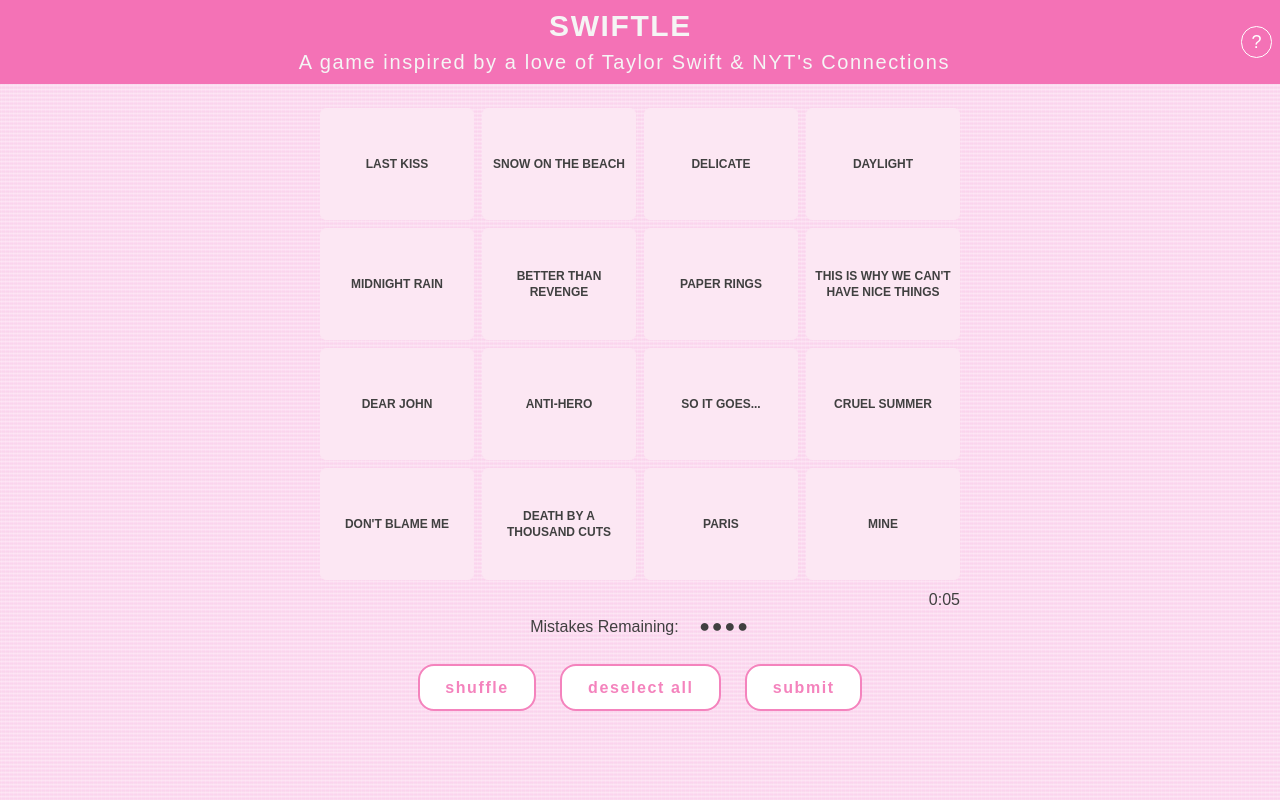
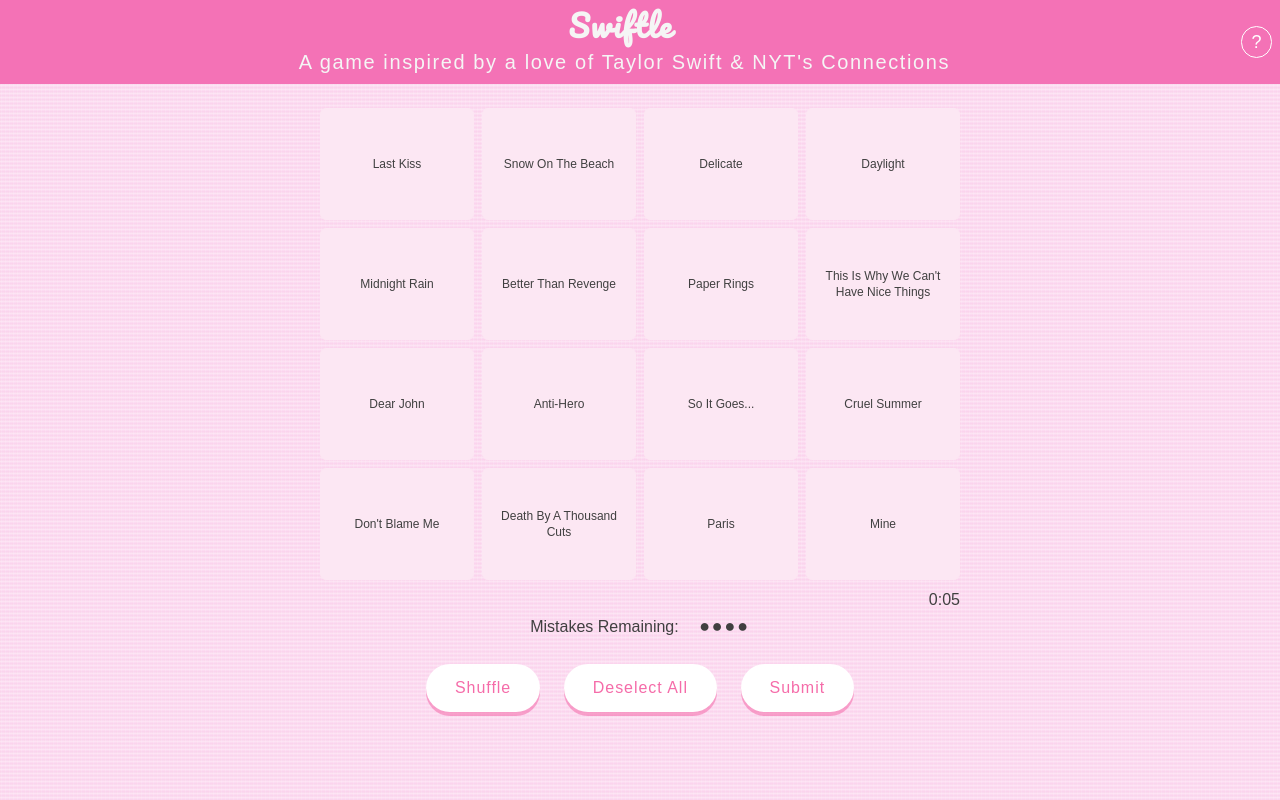
Before and after one commit to samanthacabrera/swiftle, a React (Vite) app: page / in a window 1280 px wide. Built offline with nearby package versions, Linux system fonts and the light colour scheme; a web font is replaced by a local one.

Commit message:
update header and button styling

```diff
--- a/src/App.css
+++ b/src/App.css
@@ -1,3 +1,4 @@
+@import url("https://fonts.googleapis.com/css2?family=Pacifico&display=swap");
 @import url("https://fonts.googleapis.com/css2?family=Gabarito:wght@400..900&display=swap");
 @tailwind base;
 @tailwind components;
@@ -25,24 +26,33 @@
     );
 }
 
+.title {
+  font-family: "Pacifico", cursive;
+}
+
 .btn {
-  background: #fff;
-  color: #f483bd;
-  border: 2px solid #f483bd;
-  padding: 0.6rem 1.6rem;
-  border-radius: 1rem;
-  font-weight: 900;
-  letter-spacing: 0.1em;
-  text-transform: lowercase;
-  transition: 0.2s ease;
+  background: #ffffff;
+  color: #f56ca9;
+  border: none;
+  padding: 0.75rem 1.8rem;
+  border-radius: 1.7rem;
+  letter-spacing: 0.06em;
+  box-shadow: 0 4px 0 #f35ea280;
+  transition: all 0.2s ease;
 }
 
 .btn:hover {
-  transform: translate(0px, -4px);
+  transform: translateY(-3px);
+  box-shadow: 0 6px 0 #f56ca9;
+}
+
+.btn:active {
+  transform: translateY(0);
+  box-shadow: 0 3px 0 #f35ea280;
 }
 
 .btn:disabled {
-  opacity: 0.5;
-  cursor: not-allowed;
+  opacity: 0.45;
   transform: none;
+  box-shadow: 0 4px 0 #f35ea280;
 }
--- a/src/Board.jsx
+++ b/src/Board.jsx
@@ -198,7 +198,7 @@
             key={songObj.song}
             onClick={() => toggleSelect(songObj)}
             disabled={gameOver}
-            className={`h-24 w-full sm:h-28 sm:w-34 border border-pink-100 flex justify-center items-center flex-wrap rounded-md relative cursor-pointer font-bold uppercase select-none p-2 text-xs transition z-0
+            className={`h-24 w-full sm:h-28 sm:w-34 border border-pink-100 flex justify-center items-center flex-wrap rounded-md relative cursor-pointer select-none p-2 text-xs transition z-0
               ${
                 selected.includes(songObj)
                   ? "bg-pink-400 text-white border border-pink-400"
--- a/src/Header.jsx
+++ b/src/Header.jsx
@@ -8,7 +8,7 @@
     <>
       <div className="flex items-center w-screen bg-pink-400 relative">
         <div className="flex flex-col items-center w-full  py-2 text-center space-y-1 tracking-widest">
-          <h1 className="text-xl md:text-2xl lg:text-3xl uppercase font-bold">Swiftle</h1>
+          <h1 className="title text-xl md:text-2xl lg:text-3xl font-bold">Swiftle</h1>
           <h6 className="text-center text-xs md:text-lg lg:text-xl ml-2">
             A game inspired by a love of Taylor Swift & NYT's{" "}
             <a
```
Also changed, not shown: 1 other file (tests, documents, lock files or other folders).
